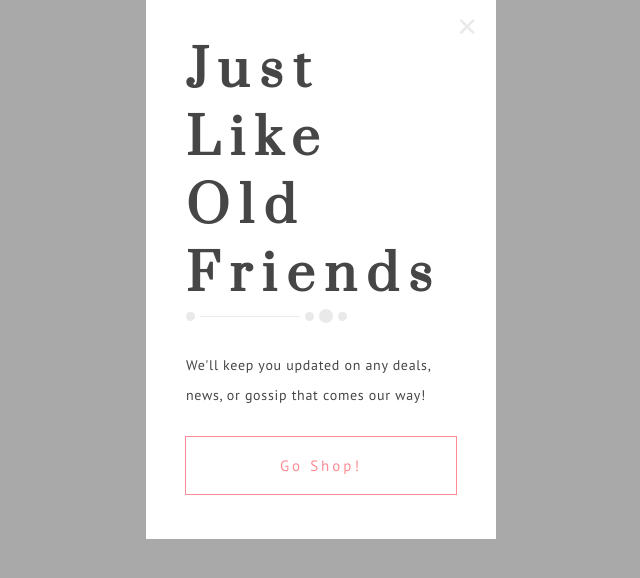
After one commit to JHughesSUTA/20-percent-off-modal, a PHP site: page /confirm.html in a window 1280 px wide. The commit adds this page. Shown: the top 578 px of the page, without its empty margins (319-959 px from the left). Run offline with PHP 8.4, Linux system fonts and the light colour scheme.

Commit message:
add confirmation modal content, basic styles

```diff
--- /dev/null
+++ b/confirm-style.css
@@ -0,0 +1,107 @@
+* {
+  box-sizing: border-box;
+  margin: 0;
+  padding: 0;
+}
+
+:root {
+  --graphite: #464646;
+  --light-gray: #E9E9E9;
+  --rose: #fd8c94;
+}
+
+body {
+  background-color: darkgray;
+  color: var(--graphite);
+}
+
+.modal {
+  background-color: #ffffff;
+  width: 350px;
+  margin: 0 auto;
+  position: relative;
+}
+
+.modal-container {
+  padding: 0 40px 45px 40px;
+}
+
+.confirm-modal__heading {
+  font-family: 'Prata', serif;
+  font-size: 50px;
+  letter-spacing: 10px;
+  padding-top: 37px;
+}
+
+.confirm-modal__separator {
+  display: flex;
+  align-items: center;
+}
+
+.confirm-modal__separator > * {
+  margin-right: 5px;
+}
+
+.dot-small {
+  height: 9px;
+  width: 9px;
+  background-color: var(--light-gray);
+  border-radius: 50%;
+  display: inline-block;
+}
+
+.dot-large {
+  height: 14px;
+  width: 14px;
+  background-color: var(--light-gray);
+  border-radius: 50%;
+  display: inline-block;
+}
+
+.separator__line {
+  width: 100px;
+  display: inline-block;
+  border-bottom: 1px solid var(--light-gray);
+}
+
+.confirm-modal__paragraph {
+  font-family: 'PT Sans', sans-serif;
+  font-size: 14px;
+  line-height: 30px;
+  letter-spacing: .7px;
+  margin: 27px 0 27px 0;
+}
+
+.confirm-modal__link {
+  font-family: 'PT Sans', sans-serif;
+  display: inline-block;
+  outline: 1px solid var(--rose);
+  color: var(--rose);
+  text-decoration: none;
+  font-size: 15px;
+  letter-spacing: 3px;
+  width: 100%;
+  text-align: center;
+  padding-top: 19px;
+  padding-bottom: 19px;
+}
+
+.confirm-modal__link:hover {
+  color: #ffffff;
+  background-color: var(--rose);
+}
+
+.close-button {
+  background-color: white;
+  border: none;
+  color: var(--light-gray);
+  position: absolute;
+  font-size: 26px;
+  top: 12px;
+  right: 18px;
+  cursor: pointer;
+}
+
+.close-button:hover {
+  color: var(--graphite);
+}
--- /dev/null
+++ b/confirm.html
@@ -0,0 +1,36 @@
+<!DOCTYPE html>
+<html lang="en">
+  <head>
+    <meta charset="UTF-8" />
+    <meta http-equiv="X-UA-Compatible" content="IE=edge" />
+    <meta name="viewport" content="width=device-width, initial-scale=1.0" />
+    <title>modal - confirmation</title>
+    <link rel="stylesheet" href="confirm-style.css" />
+    <link rel="preconnect" href="https://fonts.googleapis.com" />
+    <link rel="preconnect" href="https://fonts.gstatic.com" crossorigin />
+    <link
+      href="https://fonts.googleapis.com/css2?family=PT+Sans:wght@400;700&family=Prata&display=swap"
+      rel="stylesheet"
+    />
+  </head>
+  <body>
+    <div class="modal">
+      <button class="close-button">&#x2715;</button>
+      <div class="modal-container">
+        <h1 class="confirm-modal__heading">Just Like Old Friends</h1>
+        <div class="confirm-modal__separator">
+          <span class="dot-small"></span>
+          <span class="separator__line"></span>
+          <span class="dot-small"></span>
+          <span class="dot-large"></span>
+          <span class="dot-small"></span>
+        </div>
+        <p class="confirm-modal__paragraph">
+          We'll keep you updated on any deals, news, or gossip that comes our
+          way!
+        </p>
+        <a class="confirm-modal__link" href="#">Go Shop!</a>
+      </div>
+    </div>
+  </body>
+</html>
```
Also changed, not shown: index.html (+12 -5 lines), style.css (+29 -5 lines).
